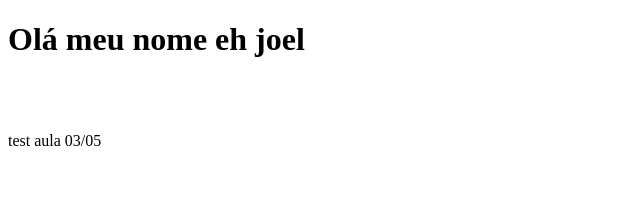
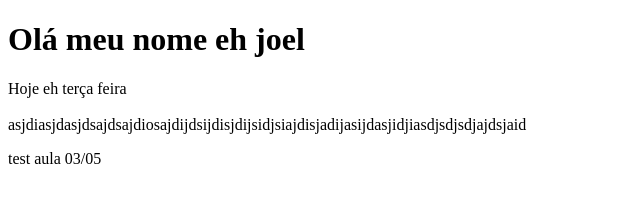
Before and after one commit to ufjf-dcc121/ufjf-dcc121-2022-1-atv1-Joel-Henrique, a plain HTML site: page index.html in a window 1280 px wide. Shown: the whole page, without its empty margins (0-640 px from the left). Drawn offline with Linux system fonts and the light colour scheme.

Commit message:
atualizacao

```diff
--- a/index.html
+++ b/index.html
@@ -8,7 +8,9 @@
     </head>
     <body>
         <strong><h1> Olá meu nome eh joel </h1></strong>
-        <br></br>
+        <div>Hoje eh terça feira</div>
+        <br>
+        <div>asjdiasjdasjdsajdsajdiosajdijdsijdisjdijsidjsiajdisjadijasijdasjidjiasdjsdjsdjajdsjaid</div>
         <p> test aula 03/05  </p>
     </body>
 </html>
```
